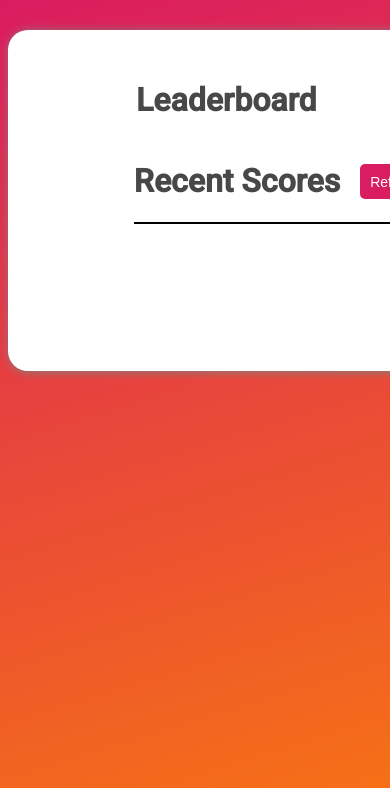
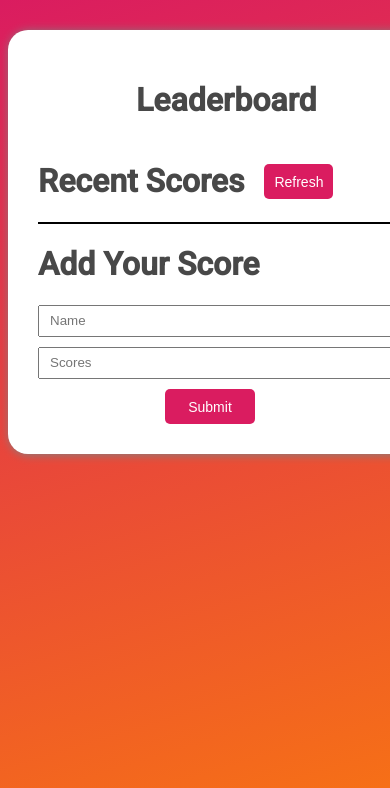
Before and after one commit to ctokoli/Leaderboard, a website built with webpack: page src/index.html in a window 390 px wide. Shown: the top 788 px of the page. Built offline with nearby package versions, Linux system fonts and the light colour scheme; no server answers.

Commit message:
add media queries for mobile ui

```diff
--- a/src/styles/styles.css
+++ b/src/styles/styles.css
@@ -85,3 +85,11 @@
 table {
   width: 100%;
 }
+
+@media only screen and (max-width: 600px) {
+  .content {
+    display: flex;
+    justify-content: space-around;
+    flex-direction: column;
+}
+}
```
